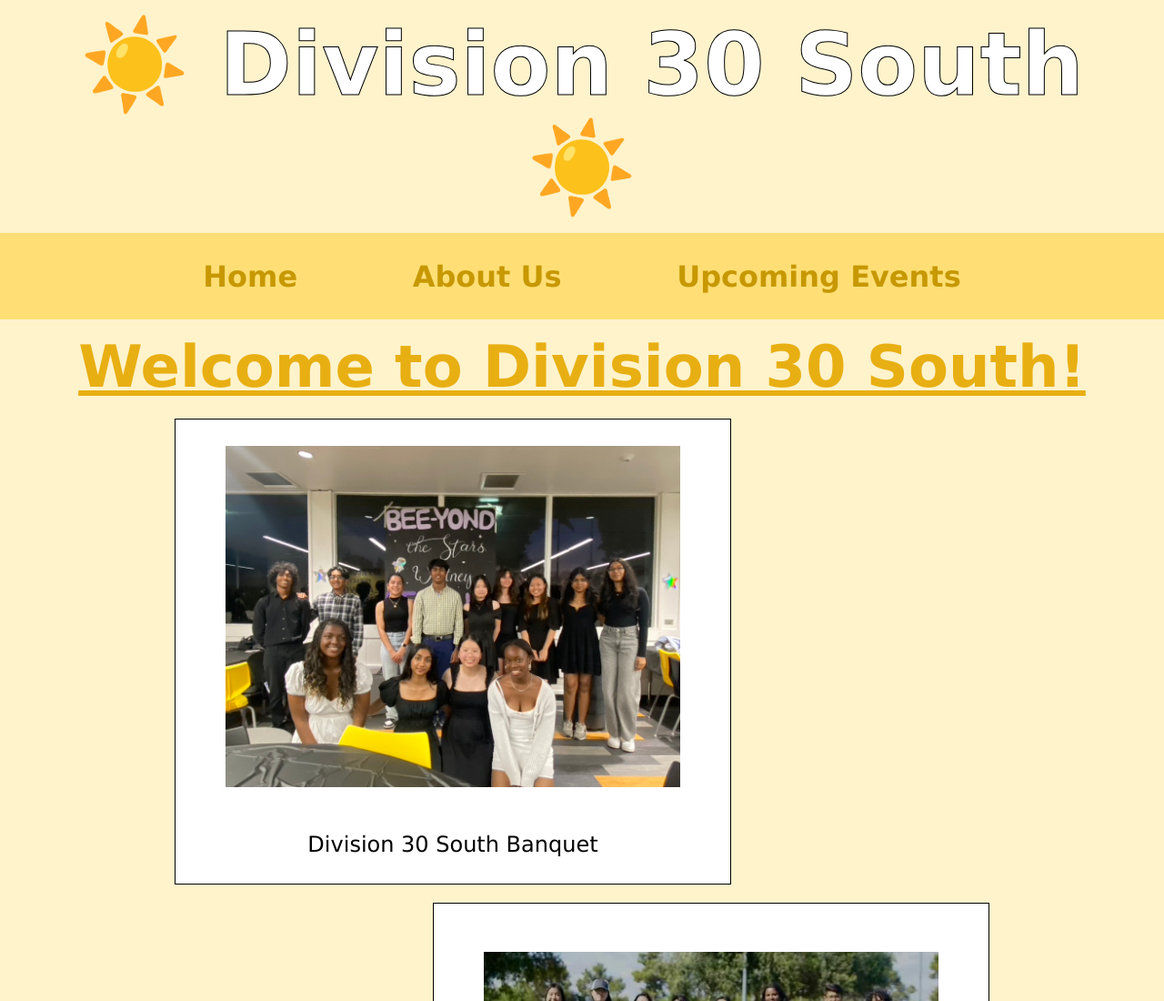
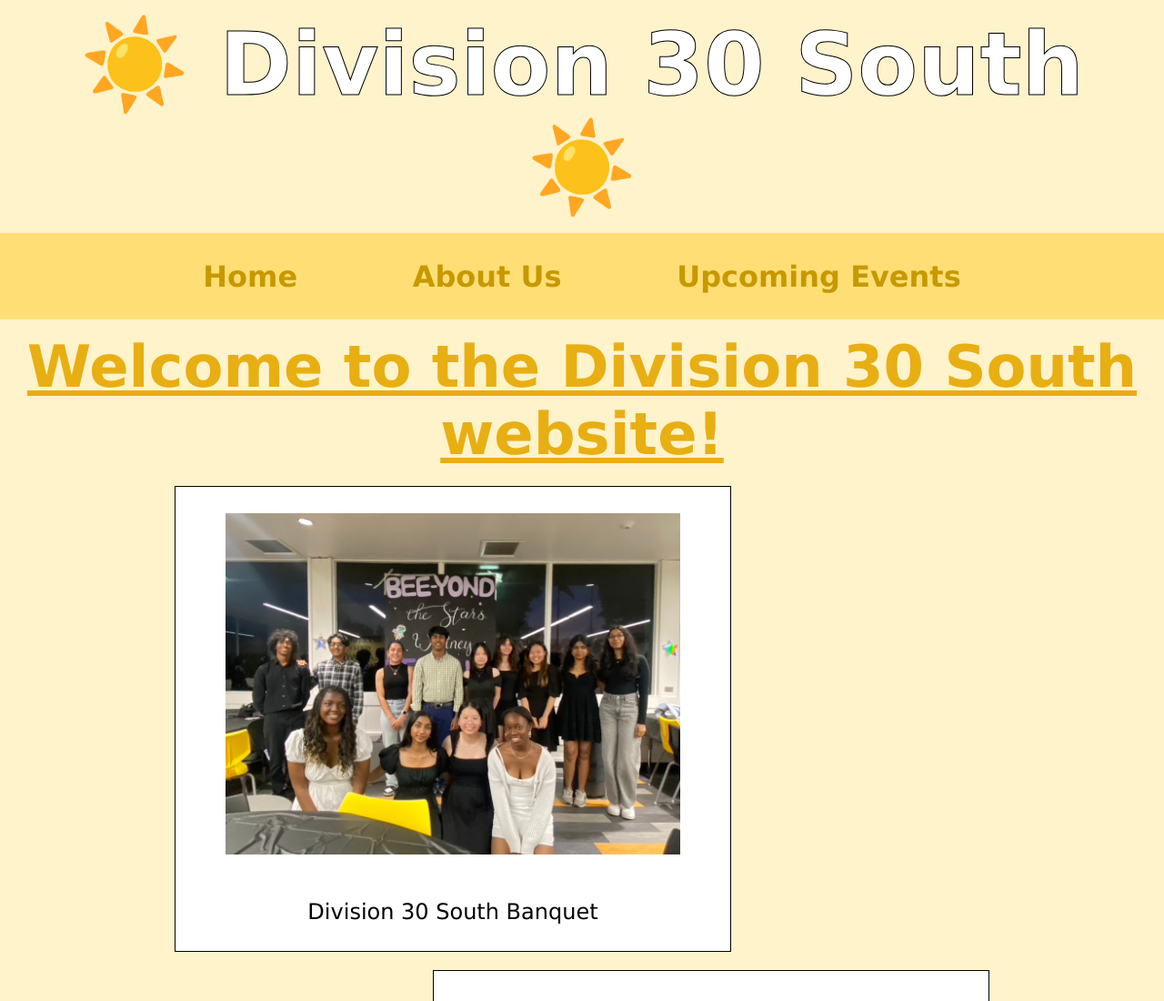
Before and after one commit to aliciayc1/DLTMockApp, a plain HTML site: page index.html in a window 1280 px wide. Shown: the top 1100 px of the page at 91% size. Drawn offline with Linux system fonts and the light colour scheme.

Commit message:
Update index.html

```diff
--- a/index.html
+++ b/index.html
@@ -12,7 +12,7 @@
             <li><a href="upcoming-events.html">Upcoming Events</a></li>
         </div>
     </div>
-    <h2>Welcome to Division 30 South!</h2>
+    <h2>Welcome to the Division 30 South website!</h2>
     <div style="width: 70%; margin: auto; box-sizing: border-box;">
         <div class="images" style="float: left;">
             <img src="media/banquet.jpeg" style="width: 500px;">
```
